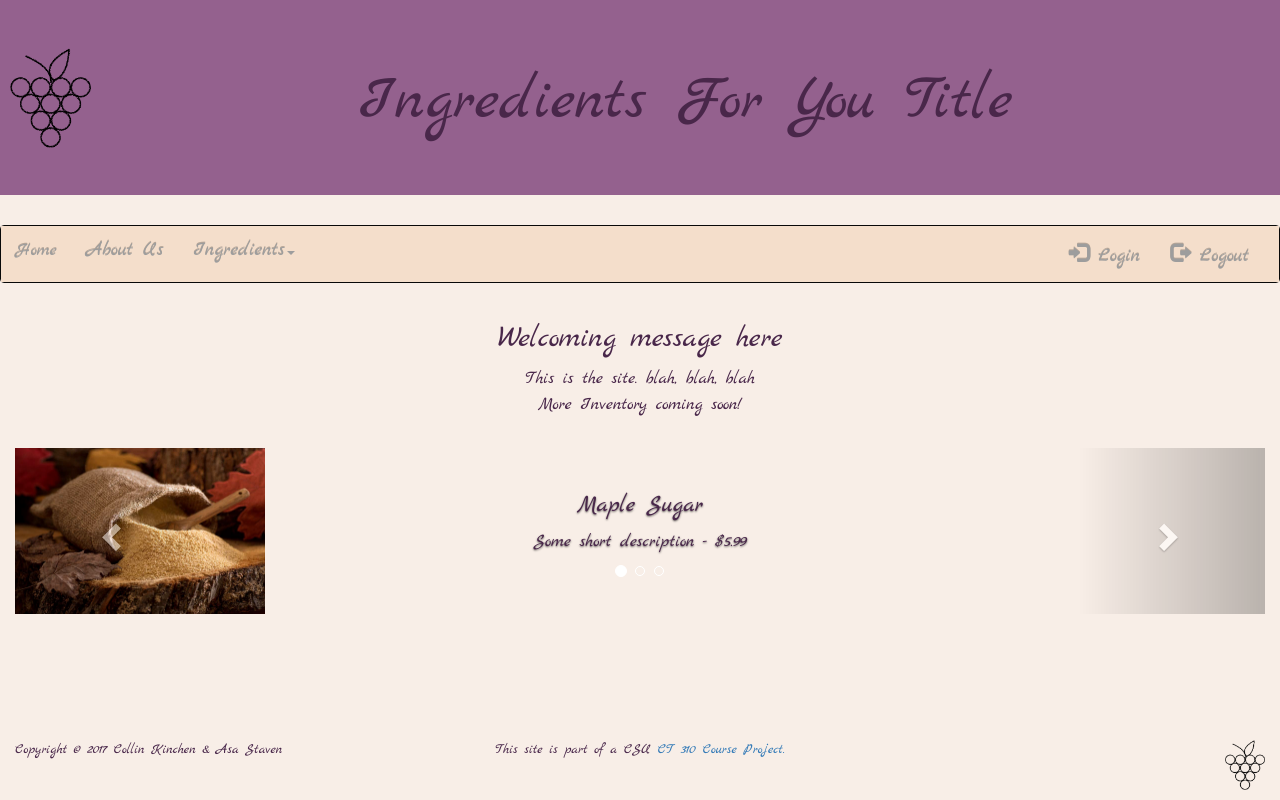
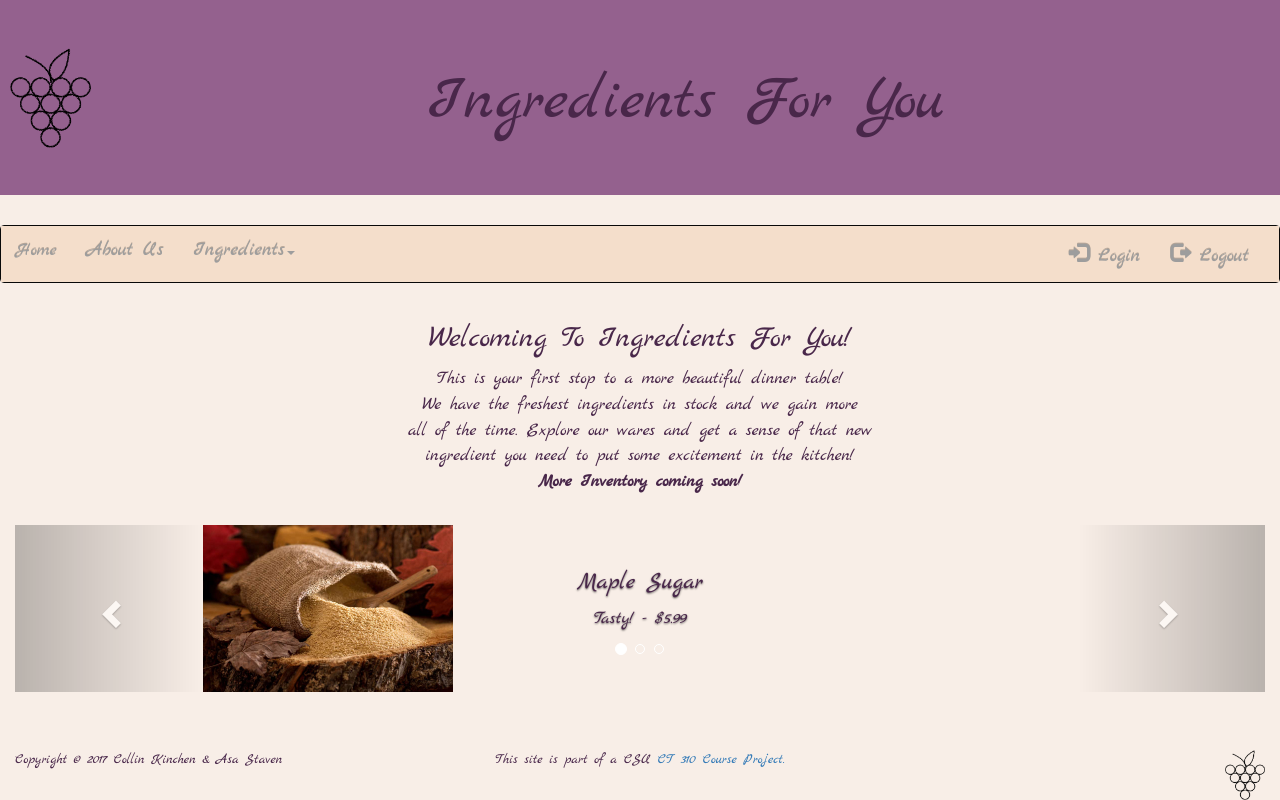
Before and after one commit to teamfor10/CT310Proj1, a PHP site: page / in a window 1280 px wide. Run offline with PHP 8.4, Linux system fonts and the light colour scheme; some libraries are stand-ins or nearby versions.

Commit message:
Completed About page, Home page, pics on front page lead to the ingredient page

```diff
--- a/header.php
+++ b/header.php
@@ -18,11 +18,10 @@
 
 <!-- Start of page Body -->
 <body >
-  <!-- Add common title/logo/navbar -->
   <!-- Use the jumbotron for creating the header for the webpage -->
   <div class="jumbotron text-center">
     <div id="logo"><img src="./images/logo.png" height="100px" width="auto"></div>
-    <div id="title"><h1>Ingredients For You Title</h1></div>
+    <div id="title"><h1>Ingredients For You</h1></div>
   </div>
 
   <!-- Create the collapsing navigation bar -->
@@ -30,11 +29,6 @@
     <div class="container-fluid" id="myNav">
 
       <div class="navbar-header">
-        <button type="button" class="navbar-toggle" data-toggle="collapse" data-target="#myNavbar">
-          <span class="icon-bar"></span>
-          <span class="icon-bar"></span>
-          <span class="icon-bar"></span>
-        </button>
         <a class="navbar-brand" href="index.php">Home</a>
       </div>
       <div class="collapse navbar-collapse" id="myNavbar">
--- a/index.php
+++ b/index.php
@@ -4,9 +4,12 @@
 <!-- create three coulumn with lg and md size  -->
 <div class="container-fluid" id="content">
   <div id="home-message">
-    <h2>Welcoming message here</h2>
-    <p>This is the site. blah, blah, blah<br />
-      More Inventory coming soon!</p>
+    <h2>Welcoming To Ingredients For You!</h2>
+    <p>This is your first stop to a more beautiful dinner table!<br />
+      We have the freshest ingredients in stock and we gain more <br />
+      all of the time. Explore our wares and get a sense of that new<br />
+      ingredient you need to put some excitement in the kitchen!<br />
+      <strong>More Inventory coming soon!</strong></p>
   </div>
 
 <!-- Add Main Content here -->
@@ -25,33 +28,34 @@
         <div class="carousel-inner" role="listbox">
           <!-- Ingredient 1 slide -->
           <div class="item active">
-            <a style="display:block" href="#">
-              <img src="./images/maplesugar.jpg" alt="igdt 1" width="250" height="auto">
+
+            <a style="display:block" class="ing" href="./MapleSugar.php" >
+              <img  src="./images/maplesugar.jpg" alt="igdt 1" width="250" height="auto">
             </a>
             <div class="carousel-caption">
               <h3>Maple Sugar</h3>
-              <p>Some short description - $5.99</p>
+              <p>Tasty! - $5.99</p>
             </div>
           </div>
 
           <!-- Ingredient 2 slide -->
           <div class="item">
-            <a style="display:block" href="#">
-              <img src="./images/nori.jpg" alt="igdt 2" width="250" height="auto">
+            <a style="display:block" class="ing" href="./Nori.php">
+              <img  src="./images/nori.jpg" alt="igdt 2" width="250" height="auto">
             </a>
             <div class="carousel-caption">
               <h3>Nori</h3>
-              <p>Some short description - $2.99</p>
+              <p>It's seaweed! - $2.99</p>
             </div>
           </div>
           <!-- Ingredient 3 slide -->
           <div class="item">
-            <a style="display:block" href="#">
-              <img src="./images/sesameseed.jpg" alt="igdt 3" width="250" height="auto">
+            <a style="display:block" class="ing" href="./SesameSeed.php">
+              <img  src="./images/sesameseed.jpg" alt="igdt 3" width="250" height="auto">
             </a>
             <div class="carousel-caption">
               <h3>Sesame Seed</h3>
-              <p>Some short description - $3.99</p>
+              <p>Sprinkle on some buns! - $3.99</p>
             </div>
           </div>
 
--- a/style.css
+++ b/style.css
@@ -45,7 +45,7 @@ body{
 }
 #footer{
   position: absolute;
-  bottom: 10px;
+  bottom: 0;
   width: 100%;
 }
 #footerLeft{
@@ -60,7 +60,9 @@ body{
 #comment{
   margin-left: 10px;
 }
-
+.ing{
+  margin-left: 15%;
+}
 /****** LOGIN MODAL from http://bootsnipp.com/snippets/featured/clean-modal-login-form ******/
 #login{
   margin: 20px;
```
Also changed, not shown: about.php (+8 -3 lines), images/asa.png (added).
